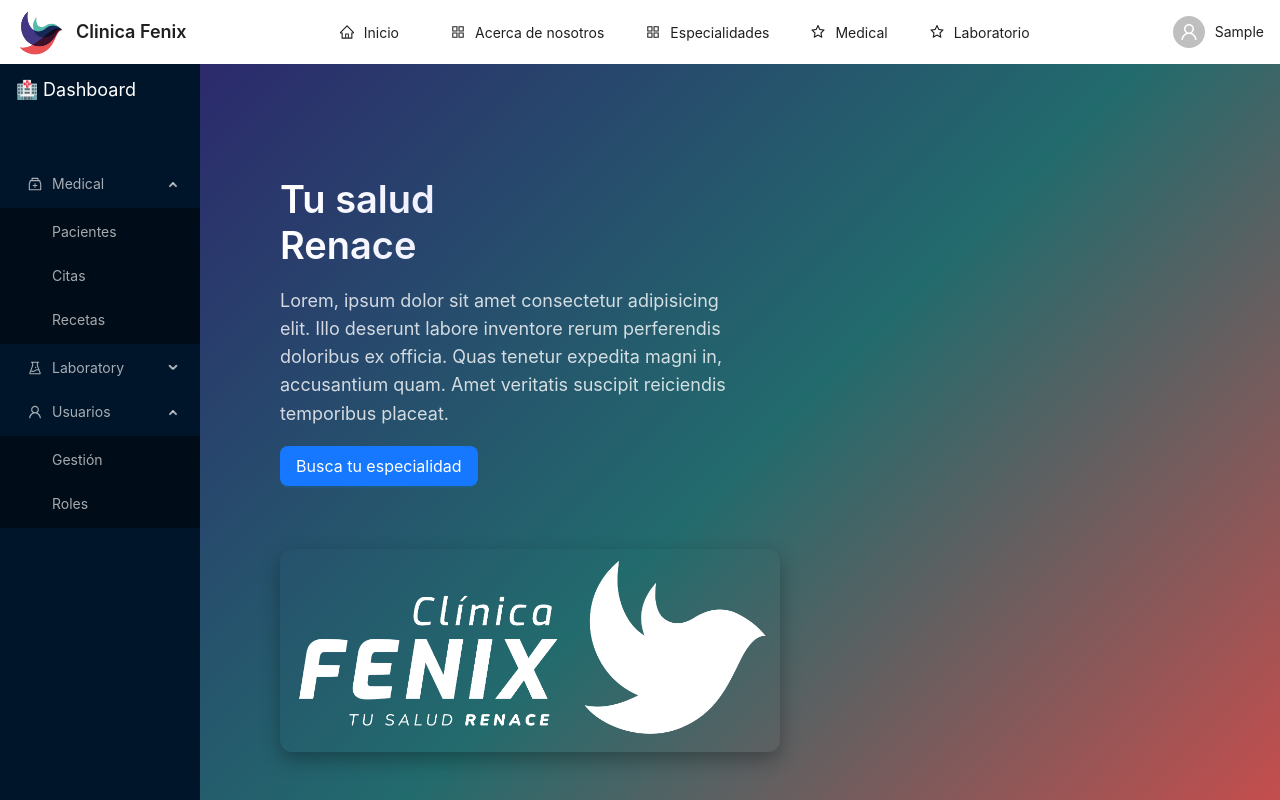
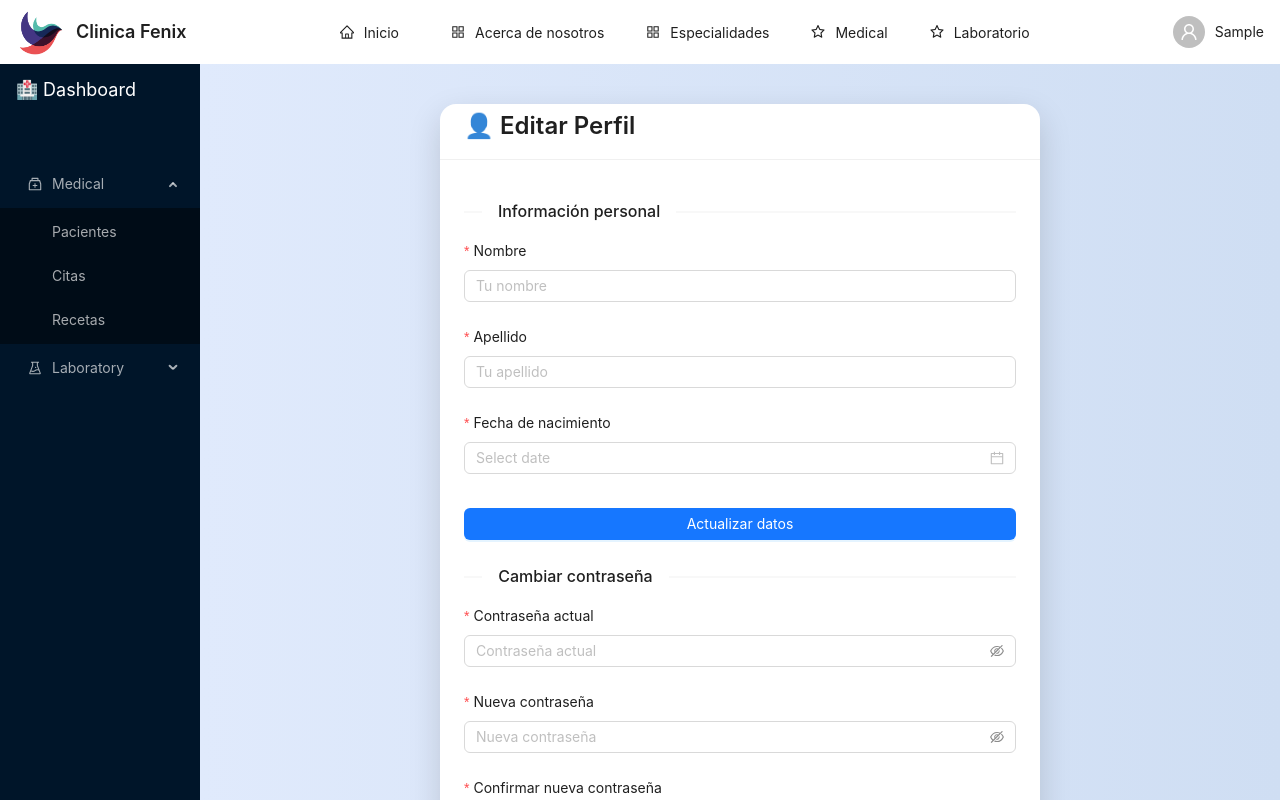
Before and after one commit to alvaromijael/ProyectoFinalFrontend, a React (Vite) app: page /profile-page in a window 1280 px wide. Before the commit this address led to /. Shown: the top 800 px of the page. Built offline with nearby package versions, Linux system fonts and the light colour scheme; sample sign-in values are in the browser's storage.

Commit message:
corrijo login, sidebar y profile

```diff
--- a/src/auth/context/AuthContext.tsx
+++ b/src/auth/context/AuthContext.tsx
@@ -1,10 +1,11 @@
 import React, { createContext, useContext, useState, useEffect } from "react";
 import type { AppUser } from "../interfaces/AppUser";
-import { loginUser,  registerUser,
-  loginWithGoogle } from "../services/AuthServices";
+import {
+  loginUser,
+  registerUser,
+  loginWithGoogle,
+} from "../services/AuthServices";
 import { useNavigate } from "react-router-dom";
-
-
 
 interface AuthContextType {
   user: AppUser | null;
@@ -15,10 +16,13 @@ interface AuthContextType {
     password: string,
     firstName: string,
     lastName: string,
-    role: string,
+    role: string
   ) => Promise<AppUser | null>;
   loginWithGoogleContext: () => Promise<AppUser | null>;
   logout: () => void;
+
+  // Nueva función para actualizar el usuario
+  updateUser: (user: AppUser) => void;
 }
 
 const AuthContext = createContext<AuthContextType | undefined>(undefined);
@@ -29,6 +33,7 @@ export const AuthProvider: React.FC<{ children: React.ReactNode }> = ({
   const navigate = useNavigate();
   const [user, setUser] = useState<AppUser | null>(null);
   const [loading, setLoading] = useState(true);
+
   useEffect(() => {
     const storedUser = localStorage.getItem("authUser");
     if (storedUser) {
@@ -58,7 +63,7 @@ export const AuthProvider: React.FC<{ children: React.ReactNode }> = ({
     password: string,
     firstName: string,
     lastName: string,
-    role: string,
+    role: string
   ): Promise<AppUser | null> => {
     try {
       const { user, token } = await registerUser(
@@ -66,7 +71,7 @@ export const AuthProvider: React.FC<{ children: React.ReactNode }> = ({
         password,
         firstName,
         lastName,
-        role,
+        role
       );
       localStorage.setItem("authToken", token);
       localStorage.setItem("authUser", JSON.stringify(user));
@@ -98,9 +103,23 @@ export const AuthProvider: React.FC<{ children: React.ReactNode }> = ({
     navigate("/login");
   };
 
+  // Función para actualizar el usuario
+  const updateUser = (updatedUser: AppUser) => {
+    localStorage.setItem("authUser", JSON.stringify(updatedUser));
+    setUser(updatedUser);
+  };
+
   return (
     <AuthContext.Provider
-      value={{ user, loading, login, registro, loginWithGoogleContext, logout }}
+      value={{
+        user,
+        loading,
+        login,
+        registro,
+        loginWithGoogleContext,
+        logout,
+        updateUser,
+      }}
     >
       {children}
     </AuthContext.Provider>
--- a/src/auth/pages/RegisterPage.tsx
+++ b/src/auth/pages/RegisterPage.tsx
@@ -2,7 +2,7 @@ import {
   LockOutlined,
   MailOutlined,
   UserOutlined,
-  GoogleOutlined,
+  //GoogleOutlined,
   CalendarOutlined,
 } from "@ant-design/icons";
 import {
@@ -210,9 +210,9 @@ export const RegisterPage = () => {
             Registrarte
           </Button>
 
-          <Button icon={<GoogleOutlined />} block>
+          {/* <Button icon={<GoogleOutlined />} block>
             Google
-          </Button>
+          </Button> */}
 
           <Text style={{ display: "block", textAlign: "center" }}>
             ¿Ya tienes cuenta?{" "}
--- a/src/myApp/components/Header.tsx
+++ b/src/myApp/components/Header.tsx
@@ -77,8 +77,8 @@ export const Header = () => {
     <Menu
       items={[
          {
-        label: <Link to="/profile">Mi Perfil</Link>,
-        key: "/profile",
+        label: <Link to="/profile-page">Mi Perfil</Link>,
+        key: "/profile-page",
         icon: <UserOutlined />,
       },
         {
--- a/src/myApp/components/Sidebar.tsx
+++ b/src/myApp/components/Sidebar.tsx
@@ -15,6 +15,20 @@ const Sidebar: React.FC = () => {
   const handleClick = ({ key }: { key: string }) => {
     navigate(`/${key}`);
   };
+
+  // Obtener usuario del localStorage
+  const storedUser = localStorage.getItem('authUser');
+  let userRole = '';
+  if (storedUser) {
+    try {
+      const user = JSON.parse(storedUser);
+      userRole = user.role?.name || '';
+    } catch {
+      userRole = '';
+    }
+  }
+
+  const isAdmin = userRole === 'admin';
 
   return (
     <Sider breakpoint="lg" collapsedWidth="0" style={{ left: 0 }}>
@@ -37,10 +51,12 @@ const Sidebar: React.FC = () => {
           <Menu.Item key="resultados-lab">Resultados</Menu.Item>
         </Menu.SubMenu>
 
-        <Menu.SubMenu key="users" icon={<UserOutlined />} title="Usuarios">
-          <Menu.Item key="all-users">Gestión</Menu.Item>
-          <Menu.Item key="roles">Roles</Menu.Item>
-        </Menu.SubMenu>
+        {isAdmin && (
+          <Menu.SubMenu key="users" icon={<UserOutlined />} title="Usuarios">
+            <Menu.Item key="all-users">Gestión</Menu.Item>
+            <Menu.Item key="roles">Roles</Menu.Item>
+          </Menu.SubMenu>
+        )}
       </Menu>
     </Sider>
   );
--- a/src/myApp/pages/ProfilePage.tsx
+++ b/src/myApp/pages/ProfilePage.tsx
@@ -1,226 +1,253 @@
-// import { useState } from "react";
-// import {
-//   Input,
-//   Button,
-//   Form,
-//   Select,
-//   Card,
-//   Typography,
-//   Modal,
-// } from "antd";
-// import { useAuthContext } from "@/auth/context/AuthContext";
-// import { updateUserData } from "@/auth/services/AuthServices";
-// import { auth } from "@/firebase/firebase";
-// import {
-//   reauthenticateWithCredential,
-//   EmailAuthProvider,
-//   updatePassword,
-// } from "firebase/auth";
-// import { useNavigate } from "react-router-dom";
+import React, { useState, useEffect } from "react";
+import {
+  Input,
+  Button,
+  Form,
+  Select,
+  Card,
+  Typography,
+  Modal,
+  Divider,
+  Space,
+  message,
+  DatePicker,
+} from "antd";
+import { CheckCircleOutlined } from "@ant-design/icons";
+import axios from "axios";
 
-// const { Option } = Select;
-// const { Title } = Typography;
+import { useAuthContext } from "../../auth/context/AuthContext";
+import dayjs from "dayjs";
 
-// export const ProfilePage = () => {
-//   const { user, setUserContext } = useAuthContext();
-//   const [loading, setLoading] = useState(false);
-//   const [form] = Form.useForm();
-//   const navigate = useNavigate();
-//   const [isModalOpen, setIsModalOpen] = useState(false);
+const { Option } = Select;
+const { Title, Text } = Typography;
 
-//   if (!user) return <p>No hay usuario autenticado.</p>;
+const API_BASE_URL = import.meta.env.VITE_API_BASE_URL;
 
-//   const onFinish = async (values: any) => {
-//     try {
-//       setLoading(true);
+export const ProfilePage: React.FC = () => {
+  const { user, updateUser } = useAuthContext();
+  const [loadingProfile, setLoadingProfile] = useState(false);
+  const [loadingPassword, setLoadingPassword] = useState(false);
+  const [profileForm] = Form.useForm();
+  const [passwordForm] = Form.useForm();
 
-//       const quiereCambiarPassword =
-//         values.currentPassword || values.newPassword || values.confirmPassword;
+  const [isModalOpen, setIsModalOpen] = useState(false);
 
-//       if (quiereCambiarPassword) {
-//         if (
-//           !values.currentPassword ||
-//           !values.newPassword ||
-//           !values.confirmPassword
-//         ) {
-//           form.setFields([
-//             {
-//               name: "currentPassword",
-//               errors: ["Todos los campos de contraseña deben estar completos."],
-//             },
-//             {
-//               name: "newPassword",
-//               errors: !values.newPassword ? ["Requerido"] : [],
-//             },
-//             {
-//               name: "confirmPassword",
-//               errors: !values.confirmPassword ? ["Requerido"] : [],
-//             },
-//           ]);
-//           setLoading(false);
-//           return;
-//         }
+  useEffect(() => {
+    const storedUser = localStorage.getItem("authUser");
+    const parsedUser = storedUser ? JSON.parse(storedUser) : user;
+    if (parsedUser) {
+      profileForm.setFieldsValue({
+        firstName: parsedUser.first_name,
+        lastName: parsedUser.last_name,
+        birthDate: parsedUser.birth_date ? dayjs(parsedUser.birth_date) : null,
+      });
+    }
+  }, [user]);
 
-//         if (values.newPassword !== values.confirmPassword) {
-//           form.setFields([
-//             {
-//               name: "confirmPassword",
-//               errors: ["Las nuevas contraseñas no coinciden."],
-//             },
-//           ]);
-//           setLoading(false);
-//           return;
-//         }
+  const handleProfileUpdate = async (values: any) => {
+    try {
+      setLoadingProfile(true);
+      const token = localStorage.getItem("authToken");
+      if (!token) throw new Error("Usuario no autenticado");
 
-//         const currentUser = auth.currentUser;
-//         if (!currentUser || !currentUser.email) {
-//           setLoading(false);
-//           form.setFields([
-//             {
-//               name: "currentPassword",
-//               errors: ["Sesión inválida."],
-//             },
-//           ]);
-//           return;
-//         }
+      const headers = { Authorization: `Bearer ${token}` };
 
-//         const credential = EmailAuthProvider.credential(
-//           currentUser.email,
-//           values.currentPassword
-//         );
+      const updatedUserData = {
+        first_name: values.firstName,
+        last_name: values.lastName,
+        birth_date: values.birthDate?.format("YYYY-MM-DD"),
+        email: user?.email,
+      };
 
-//         try {
-//           await reauthenticateWithCredential(currentUser, credential);
-//         } catch {
-//           setLoading(false);
-//           form.setFields([
-//             {
-//               name: "currentPassword",
-//               errors: ["La contraseña actual es incorrecta."],
-//             },
-//           ]);
-//           return;
-//         }
+      const response = await axios.put(
+        `${API_BASE_URL}/users/${user?.uid}`,
+        updatedUserData,
+        { headers }
+      );
 
-//         await updatePassword(currentUser, values.newPassword);
-//       }
+      const updatedUser = response.data;
+      updateUser(updatedUser);
+      localStorage.setItem("authUser", JSON.stringify(updatedUser));
+      message.success("Datos actualizados correctamente");
+    } catch (error: any) {
+      console.error(error);
+      message.error("Error al actualizar el perfil");
+    } finally {
+      setLoadingProfile(false);
+    }
+  };
 
-//       const updatedUser = {
-//         ...user,
-//         firstName: values.firstName,
-//         lastName: values.lastName,
-//         role: user.role,
-//       };
+  const handlePasswordChange = async (values: any) => {
+    try {
+      setLoadingPassword(true);
+      const token = localStorage.getItem("authToken");
+      if (!token) throw new Error("Usuario no autenticado");
 
-//       await updateUserData(updatedUser);
-//       setUserContext(updatedUser);
-//       setIsModalOpen(true);
-//     } catch (error: any) {
-//       console.error(error);
-//       form.setFields([
-//         {
-//           name: "currentPassword",
-//           errors: [error.message || "Error al actualizar el perfil."],
-//         },
-//       ]);
-//     } finally {
-//       setLoading(false);
-//     }
-//   };
+      const headers = { Authorization: `Bearer ${token}` };
 
-//   const handleOk = () => {
-//     setIsModalOpen(false);
-//     navigate("/HomePage");
-//   };
+      if (values.newPassword !== values.confirmPassword) {
+        passwordForm.setFields([
+          {
+            name: "confirmPassword",
+            errors: ["Las nuevas contraseñas no coinciden."],
+          },
+        ]);
+        setLoadingPassword(false);
+        return;
+      }
 
-//   return (
-//     <div
-//       style={{
-//         minHeight: "100vh",
-//         display: "flex",
-//         justifyContent: "center",
-//         alignItems: "center",
-//         background: "#f0f2f5",
-//         padding: "20px",
-//       }}
-//     >
-//       <Card
-//         title={<Title level={3}>Editar Perfil</Title>}
-//         bordered={false}
-//         style={{
-//           width: 500,
-//           borderRadius: 12,
-//           boxShadow: "0 8px 24px rgba(0,0,0,0.1)",
-//           backgroundColor: "#ffffff",
-//         }}
-//       >
-//         <Form
-//           form={form}
-//           layout="vertical"
-//           initialValues={{
-//             firstName: user.firstName,
-//             lastName: user.lastName,
-//           }}
-//           onFinish={onFinish}
-//         >
-//           <Form.Item
-//             label="Nombre"
-//             name="firstName"
-//             rules={[{ required: true, message: "El nombre es obligatorio" }]}
-//           >
-//             <Input />
-//           </Form.Item>
+      await axios.post(
+        `${API_BASE_URL}/users/change-password`,
+        {
+          current_password: values.currentPassword,
+          new_password: values.newPassword,
+        },
+        { headers }
+      );
 
-//           <Form.Item
-//             label="Apellido"
-//             name="lastName"
-//             rules={[{ required: true, message: "El apellido es obligatorio" }]}
-//           >
-//             <Input />
-//           </Form.Item>
+      passwordForm.resetFields();
+      setIsModalOpen(true);
+    } catch (error: any) {
+      console.error(error);
+      passwordForm.setFields([
+        {
+          name: "currentPassword",
+          errors: [
+            error.response?.data?.message ||
+              error.message ||
+              "Error al cambiar la contraseña.",
+          ],
+        },
+      ]);
+    } finally {
+      setLoadingPassword(false);
+    }
+  };
 
-//           {["admin", "superadmin"].includes(user.role) && (
-//             <Form.Item label="Rol" name="role" initialValue={user.role}>
-//               <Select disabled>
-//                 <Option value="user">Usuario</Option>
-//                 <Option value="admin">Administrador</Option>
-//                 <Option value="superadmin">Super Administrador</Option>
-//               </Select>
-//             </Form.Item>
-//           )}
+  const handleOk = () => {
+    setIsModalOpen(false);
+  };
 
-//           <Form.Item label="Contraseña actual" name="currentPassword">
-//             <Input.Password />
-//           </Form.Item>
+  return (
+    <div
+      style={{
+        minHeight: "100vh",
+        display: "flex",
+        justifyContent: "center",
+        alignItems: "center",
+        background: "linear-gradient(to right, #e0eafc, #cfdef3)",
+        padding: "40px",
+      }}
+    >
+      <Card
+        title={<Title level={3}>👤 Editar Perfil</Title>}
+        bordered={false}
+        style={{
+          width: 600,
+          borderRadius: 16,
+          boxShadow: "0 12px 32px rgba(0,0,0,0.15)",
+          backgroundColor: "#ffffff",
+        }}
+      >
+        <Divider orientation="left">Información personal</Divider>
+        <Form form={profileForm} layout="vertical" onFinish={handleProfileUpdate}>
+          <Form.Item
+            label="Nombre"
+            name="firstName"
+            rules={[{ required: true, message: "El nombre es obligatorio" }]}
+          >
+            <Input placeholder="Tu nombre" />
+          </Form.Item>
 
-//           <Form.Item label="Nueva contraseña" name="newPassword">
-//             <Input.Password />
-//           </Form.Item>
+          <Form.Item
+            label="Apellido"
+            name="lastName"
+            rules={[{ required: true, message: "El apellido es obligatorio" }]}
+          >
+            <Input placeholder="Tu apellido" />
+          </Form.Item>
 
-//           <Form.Item
-//             label="Confirmar nueva contraseña"
-//             name="confirmPassword"
-//             dependencies={["newPassword"]}
-//           >
-//             <Input.Password />
-//           </Form.Item>
+          <Form.Item
+            label="Fecha de nacimiento"
+            name="birthDate"
+            rules={[{ required: true, message: "La fecha de nacimiento es obligatoria" }]}
+          >
+            <DatePicker style={{ width: "100%" }} format="YYYY-MM-DD" />
+          </Form.Item>
 
-//           <Form.Item>
-//             <Button type="primary" htmlType="submit" loading={loading} block>
-//               Guardar cambios
-//             </Button>
-//           </Form.Item>
-//         </Form>
-//       </Card>
+          {["admin", "superadmin"].includes(user?.role?.name || "") && (
+            <Form.Item
+              label="Rol"
+              name="role"
+              initialValue={user?.role?.name || ""}
+            >
+              <Select disabled>
+                <Option value="user">Usuario</Option>
+                <Option value="admin">Administrador</Option>
+                <Option value="superadmin">Super Administrador</Option>
+              </Select>
+            </Form.Item>
+          )}
 
-//       <Modal
-//         title="Perfil actualizado"
-//         open={isModalOpen}
-//         onOk={handleOk}
-//         cancelButtonProps={{ style: { display: "none" } }}
-//       >
-//         <p>Tu perfil se actualizó correctamente.</p>
-//       </Modal>
-//     </div>
-//   );
-// };
+          <Form.Item>
+            <Button
+              type="primary"
+              htmlType="submit"
+              loading={loadingProfile}
+              block
+              style={{ marginTop: 10 }}
+            >
+              Actualizar datos
+            </Button>
+          </Form.Item>
+        </Form>
+
+        <Divider orientation="left">Cambiar contraseña</Divider>
+        <Form form={passwordForm} layout="vertical" onFinish={handlePasswordChange}>
+          <Form.Item label="Contraseña actual" name="currentPassword" rules={[{ required: true }]}>
+            <Input.Password placeholder="Contraseña actual" />
+          </Form.Item>
+
+          <Form.Item label="Nueva contraseña" name="newPassword" rules={[{ required: true }]}>
+            <Input.Password placeholder="Nueva contraseña" />
+          </Form.Item>
+
+          <Form.Item
+            label="Confirmar nueva contraseña"
+            name="confirmPassword"
+            dependencies={["newPassword"]}
+            rules={[{ required: true }]}
+          >
+            <Input.Password placeholder="Confirmar nueva contraseña" />
+          </Form.Item>
+
+          <Form.Item>
+            <Button
+              type="primary"
+              htmlType="submit"
+              loading={loadingPassword}
+              block
+              style={{ marginTop: 10 }}
+            >
+              Cambiar contraseña
+            </Button>
+          </Form.Item>
+        </Form>
+      </Card>
+
+      <Modal
+        title={
+          <Space>
+            <CheckCircleOutlined style={{ color: "#52c41a" }} />
+            <Text strong>Contraseña actualizada</Text>
+          </Space>
+        }
+        open={isModalOpen}
+        onOk={handleOk}
+        cancelButtonProps={{ style: { display: "none" } }}
+      >
+        <p>Tu contraseña se cambió correctamente.</p>
+      </Modal>
+    </div>
+  );
+};
--- a/src/myApp/routes/MyAppRouter.tsx
+++ b/src/myApp/routes/MyAppRouter.tsx
@@ -19,6 +19,7 @@ import Specialities from "../pages/landing/Specialities";
 import Laboratory from "../pages/landing/Laboratory";
 import PrivateRoute from "../components/PrivateRoute";
 import AppointmentEdit from "../pages/appointment/AppointmentEdit";
+import { ProfilePage } from "../pages/ProfilePage";
 
 const { Content } = Layout;
 
@@ -34,10 +35,17 @@ export const MyAppRouter = () => {
       <Layout style={{ minHeight: "calc(100vh - 24px)" }}>
         {user && <Sidebar />}
 
-        <Content style={{  width: "100%" }}>
+        <Content style={{ width: "100%" }}>
           <Routes>
             <Route path="/" element={<WelcomePage />} />
-            <Route path="/home" element={<HomePage />} />
+            <Route
+              path="/home"
+              element={
+                <PrivateRoute>
+                  <HomePage />
+                </PrivateRoute>
+              }
+            />
             <Route
               path="/patientList"
               element={
@@ -78,7 +86,7 @@ export const MyAppRouter = () => {
                 </PrivateRoute>
               }
             />
-             <Route
+            <Route
               path="/appointmentEdit/:id"
               element={
                 <PrivateRoute>
@@ -94,6 +102,14 @@ export const MyAppRouter = () => {
                 </PrivateRoute>
               }
             />
+            <Route
+              path="/profile-page"
+              element={
+                <PrivateRoute>
+                  <ProfilePage />
+                </PrivateRoute>
+              }
+            />
             <Route path="/about-us" element={<AboutUs />} />
             <Route path="/specialities" element={<Specialities />} />
             <Route path="/laboratory" element={<Laboratory />} />
```
Also changed, not shown: src/auth/pages/LoginPage.tsx (+38 -56 lines).
